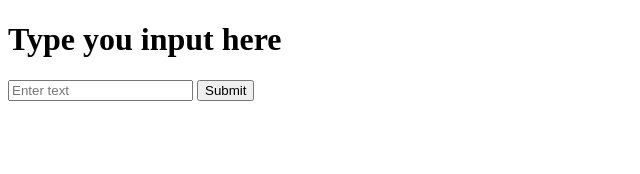
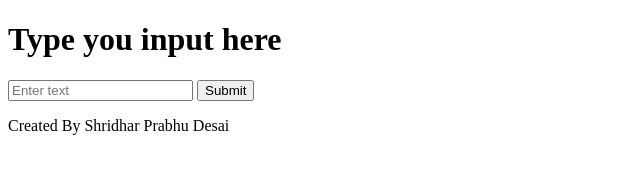
Before and after one commit to 19Shridhar/COG_GN22CDBDS002_11_1_AI_Cloud-Node-js-Tasks, a website: page public/index.html in a window 1280 px wide. Shown: the whole page, without its empty margins (0-640 px from the left). Drawn offline with Linux system fonts and the light colour scheme.

Commit message:
updated index.html

```diff
--- a/public/index.html
+++ b/public/index.html
@@ -2,7 +2,6 @@
 <html>
     <body>
         <h1>Type you input here</h1>
-
         <form action="/output" method="post">
             <input type="text" name="sentence" placeholder="Enter text">
 
@@ -10,5 +9,6 @@
                 Submit
             </button>
         </form>
+        <p>Created By Shridhar Prabhu Desai</p>
     </body>
 </html>
```
